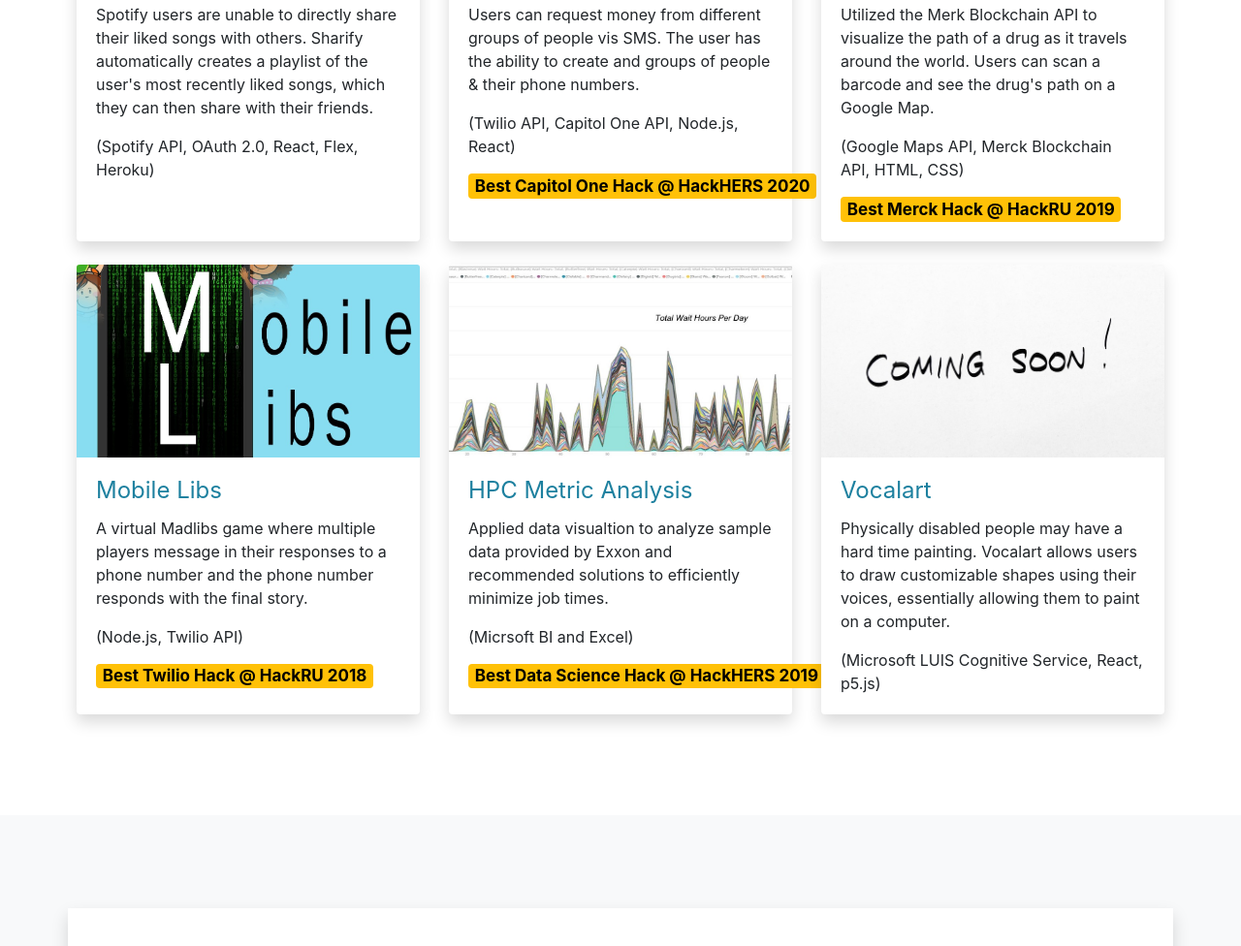
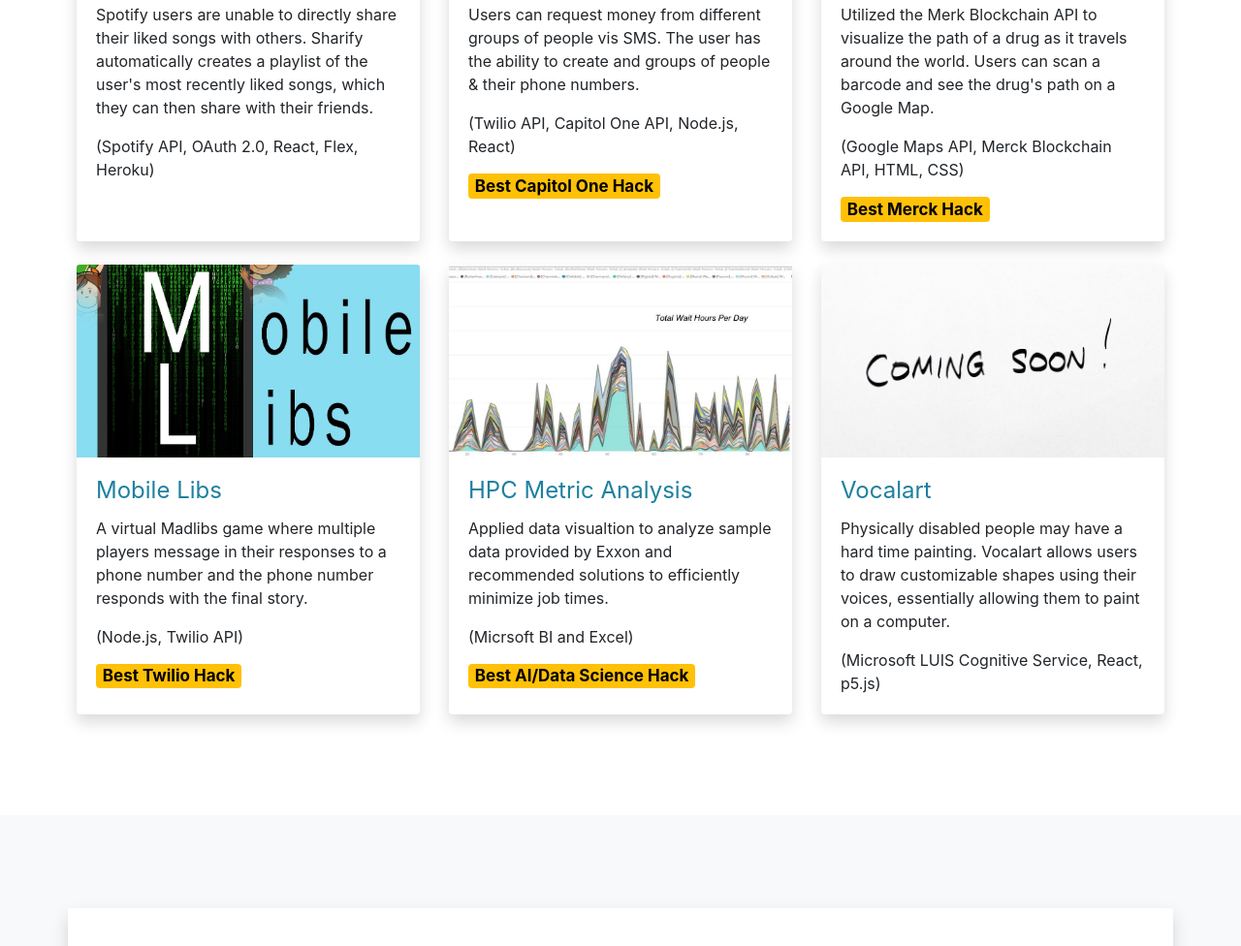
Before and after one commit to Jmendapara/jmendapara.github.io, a website: page index.html in a window 1280 px wide. Shown: the part 2766-3742 px from the top of the page at 97% size. Drawn offline with nearby package versions, Linux system fonts and the light colour scheme.

Commit message:
Add files via upload

```diff
--- a/index.html
+++ b/index.html
@@ -114,6 +114,7 @@
 
     </div>
     <div class="overlay"></div>
+
   </header>
 
   <!-- About -->
@@ -277,7 +278,7 @@
                <p class="card-text">(Twilio API, Capitol One API, Node.js, React)</p>
 
                <div style="text-align: left; bottom:30px;">
-                <span class="badge badges badge-warning">Best Capitol One Hack @ HackHERS 2020</span>
+                <span class="badge badges badge-warning">Best Capitol One Hack</span>
               </div>
              </div>
            </div>
@@ -293,7 +294,7 @@
               <p class="card-text">Utilized the Merk Blockchain API to visualize the path of a drug as it travels around the world. Users can scan a barcode and see the drug's path on a Google Map.</p>
               <p class="card-text">(Google Maps API, Merck Blockchain API, HTML, CSS)</p>
               <div style="text-align: left;bottom:30px;">
-                <span class="badge badges badge-warning">Best Merck Hack @ HackRU 2019</span>
+                <span class="badge badges badge-warning">Best Merck Hack</span>
               </div>
             </div>
           </div>
@@ -310,7 +311,7 @@
               <p class="card-text">(Node.js, Twilio API)</p>
 
               <div style="text-align: left;bottom:30px;">
-               <span class="badge badges badge-warning">Best Twilio Hack @ HackRU 2018</span>
+               <span class="badge badges badge-warning">Best Twilio Hack</span>
              </div>
              </div>
           </div>
@@ -326,7 +327,7 @@
               <p class="card-text">Applied data visualtion to analyze sample data provided by Exxon and recommended solutions to efficiently minimize job times.</p>
               <p class="card-text">(Micrsoft BI and Excel)</p>
               <div style="text-align: left; bottom:30px;">
-                <span class="badge badges badge-warning">Best Data Science Hack @ HackHERS 2019</span>
+                <span class="badge badges badge-warning">Best AI/Data Science Hack</span>
               </div>
             </div>
           </div>
```
